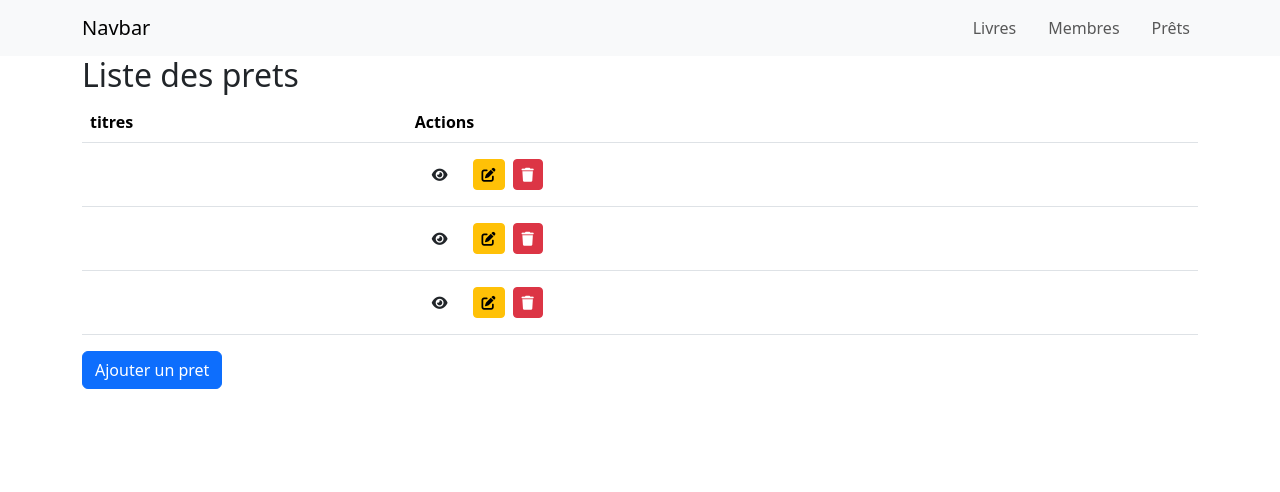
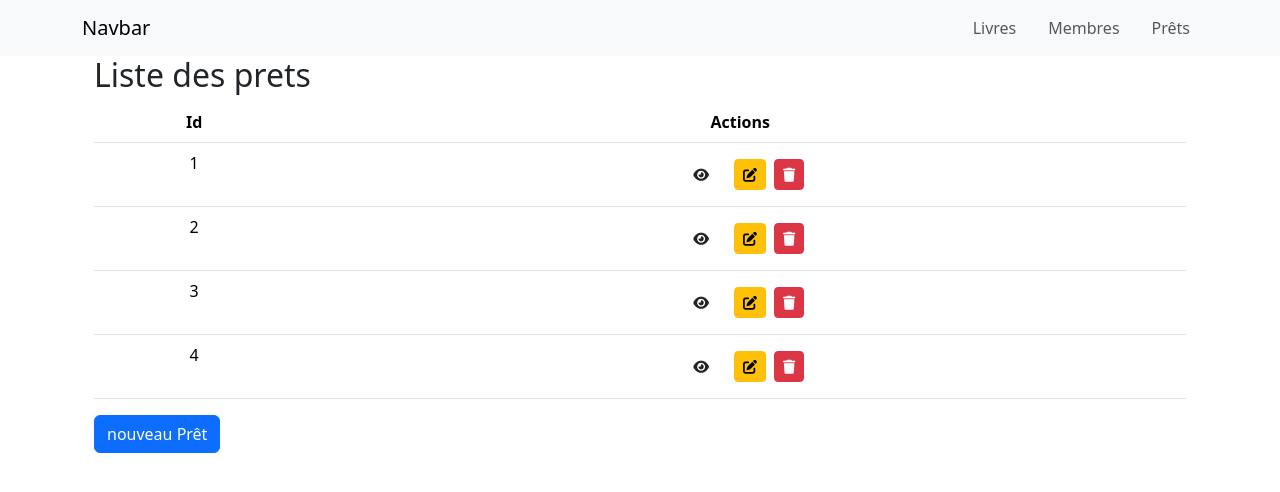
Before and after one commit to HarounaTraore/gestion-bibliotheque, a Vue app: page /prets in a window 1280 px wide. Shown: the top 492 px of the page. Built offline with nearby package versions, Linux system fonts and the light colour scheme.

Commit message:
Developpement de module prêt

```diff
--- a/src/App.vue
+++ b/src/App.vue
@@ -7,7 +7,15 @@ import { RouterLink, RouterView } from "vue-router";
     <nav class="navbar navbar-expand-lg bg-body-tertiary">
       <div class="container">
         <a class="navbar-brand" href="#">Navbar</a>
-      <button class="navbar-toggler" type="button" data-bs-toggle="collapse" data-bs-target="#navbarNav" aria-controls="navbarNav" aria-expanded="false" aria-label="Toggle navigation">
+        <button
+          class="navbar-toggler"
+          type="button"
+          data-bs-toggle="collapse"
+          data-bs-target="#navbarNav"
+          aria-controls="navbarNav"
+          aria-expanded="false"
+          aria-label="Toggle navigation"
+        >
           <span class="navbar-toggler-icon"></span>
         </button>
         <div class="collapse navbar-collapse" id="navbarNav">
@@ -26,12 +34,15 @@ import { RouterLink, RouterView } from "vue-router";
       </div>
     </nav>
   </header>
-<div class="container">
+  <div class="container contenu">
     <RouterView />
   </div>
-
-
 </template>
 
 <style scoped>
+/* .contenu {
+  display: flex;
+  justify-content: center;
+  margin-top: 20px;
+} */
 </style>
--- a/src/components/prets/AjoutePret.vue
+++ b/src/components/prets/AjoutePret.vue
@@ -1,24 +1,62 @@
 <template>
   <div>
-    <h3>Ajouter un nouveau Membre</h3>
-    <form @submit.prevent="ajouterMembre">
+    <h3>Ajouter un nouveau Pret</h3>
+    <form @submit.prevent="ajouterPret">
       <div class="mb-3">
-        <label for="nom" class="form-label">Nom</label>
+        <div class="mb-3">
+          <label for="idPret" class="form-label">Id du Pret</label>
+          <input
+            type="number"
+            class="form-control"
+            v-model="nouveauPret.id"
+            name="idPret"
+            required
+          />
+        </div>
+
+        <select name="idLivre" id="idLivre" v-model="nouveauPret.idLivre">
+          <option value="">Choisir un livre</option>
+          <option value="1">1</option>
+          <option value="2">3</option>
+          <option value="4">4</option>
+          <option value="5">5</option>
+          <option value="6">6</option>
+        </select>
+      </div>
+
+      <div class="mb-3">
+        <select
+          name="idLivre"
+          id="idLivre"
+          v-model="nouveauPret.idMembre"
+          required
+        >
+          <option value="">Id du memebre</option>
+          <option value="1">1</option>
+          <option value="2">3</option>
+          <option value="4">4</option>
+          <option value="5">5</option>
+          <option value="6">6</option>
+        </select>
+      </div>
+
+      <div class="mb-3">
+        <label for="datePret" class="form-label">Date du Prêt</label>
         <input
-          type="text"
+          type="date"
           class="form-control"
-          id="nom"
-          v-model="nouveauMembre.nom"
+          name="datePret"
+          v-model="nouveauPret.datePret"
           required
         />
       </div>
       <div class="mb-3">
-        <label for="email" class="form-label">Email</label>
+        <label for="dateRetour" class="form-label">Date du Retour</label>
         <input
-          type="email"
+          type="date"
           class="form-control"
-          id="email"
-          v-model="nouveauMembre.email"
+          name="dateRetour"
+          v-model="nouveauPret.dateRetour"
           required
         />
       </div>
@@ -27,29 +65,32 @@
   </div>
 </template>
 
-  <script setup>
+<script setup>
 import { ref, defineEmits } from "vue";
 
 const emit = defineEmits();
 
-const nouveauMembre = ref({
-  nom: "",
-  email: "",
+const nouveauPret = ref({
+  id: "",
+  idLivre: "",
+  idMembre: "",
+  datePret: "",
+  dateRetour: "",
 });
 
-const ajouterMembre = () => {
-  const membre = {
-    ...nouveauMembre.value,
+const ajouterPret = () => {
+  const Pret = {
+    ...nouveauPret.value,
   };
 
-  emit("membre-ajoute", membre);
+  emit("pret-ajoute", Pret);
 
-  nouveauMembre.value = {
-    nom: "",
-    email: "",
+  nouveauPret.value = {
+    idLivre: "",
+    idMembre: "",
   };
 };
 </script>
 
-  <style scoped>
+<style scoped>
 </style>
--- a/src/components/prets/ListePrets.vue
+++ b/src/components/prets/ListePrets.vue
@@ -1,16 +1,16 @@
 <template>
-  <div>
+  <div class="container">
     <h2>Liste des prets</h2>
-    <table class="table table-hover">
+    <table class="table text-center table-hover">
       <thead>
         <tr>
-          <th>titres</th>
+          <th>Id</th>
           <th>Actions</th>
         </tr>
       </thead>
       <tbody>
         <tr v-for="pret in prets" :key="pret.id">
-          <td>{{ pret.titre }}</td>
+          <td>{{ pret.id }}</td>
           <td>
             <button class="btn btn-sm m-2" @click="voirDetails(pret)">
               <i class="fas fa-eye"></i>
@@ -33,7 +33,7 @@
     </table>
 
     <button class="btn btn-primary" @click="ajouterPret = !ajouterPret">
-      Ajouter un pret
+      nouveau Prêt
     </button>
 
     <AjouterPret v-if="ajouterPret" @pret-ajoute="ajouterPretAListe" />
@@ -49,10 +49,16 @@
         <h5 class="card-title">Détails du pret</h5>
         <p class="card-text"><strong>Id:</strong> {{ pretSelectionne.id }}</p>
         <p class="card-text">
-          <strong>Titre:</strong> {{ pretSelectionne.titre }}
+          <strong>Id Livre:</strong> {{ pretSelectionne.idLivre }}
         </p>
         <p class="card-text">
-          <strong>Email:</strong> {{ pretSelectionne.email }}
+          <strong>Id Membre:</strong> {{ pretSelectionne.idMembre }}
+        </p>
+        <p class="card-text">
+          <strong>Date du prêt:</strong> {{ pretSelectionne.datePret }}
+        </p>
+        <p class="card-text">
+          <strong>Date de retour:</strong> {{ pretSelectionne.dateRetour }}
         </p>
         <button class="btn btn-secondary" @click="pretSelectionne = null">
           Fermer
@@ -68,9 +74,34 @@ import AjouterPret from "./AjoutePret.vue";
 import ModifierPret from "./ModifiePret.vue";
 
 const prets = ref([
-  { id: 2, livre: "Livre 3", email: "email 2" },
-  { id: 3, livre: "Livre 3", email: "email 3" },
-  { id: 1, livre: "Livre 1", email: "email 1" },
+  {
+    id: 1,
+    idLivre: 1,
+    idMembre: 1,
+    datePret: "2024-08-05",
+    dateRetour: "2024-08-10",
+  },
+  {
+    id: 2,
+    idLivre: 2,
+    idMembre: 2,
+    datePret: "2024-08-05",
+    dateRetour: "2024-08-10",
+  },
+  {
+    id: 3,
+    idLivre: 3,
+    idMembre: 3,
+    datePret: "2024-08-05",
+    dateRetour: "2024-08-10",
+  },
+  {
+    id: 4,
+    idLivre: 4,
+    idMembre: 4,
+    datePret: "2024-08-05",
+    dateRetour: "2024-08-10",
+  },
 ]);
 
 const pretSelectionne = ref(null);
@@ -103,5 +134,11 @@ const ajouterPretAListe = (nouveaupret) => {
 };
 </script>
 
-  <style scoped>
+  <style >
+.tableau {
+  padding: 60px;
+  display: flex;
+  flex-direction: column;
+  align-content: center;
+}
 </style>
```
Lines whose indentation alone changed are shown as unchanged.
